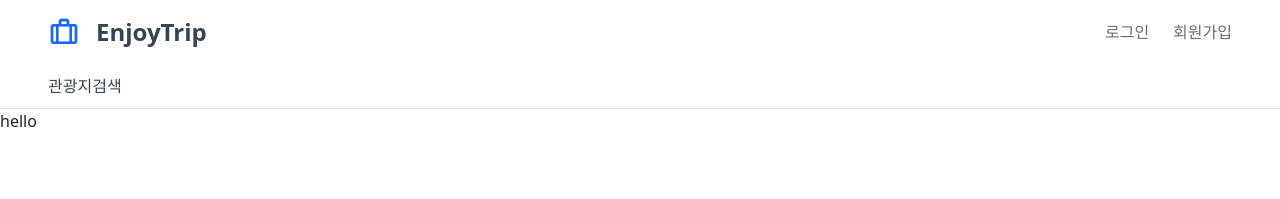
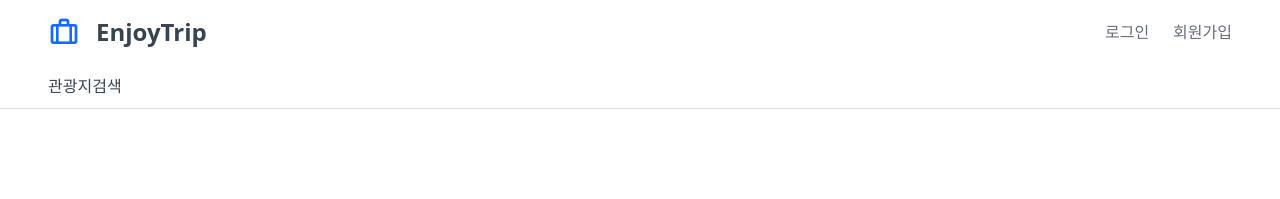
Before and after one commit to 11th-EnjoyTrip/Front-End, a Vue app: page / in a window 1280 px wide. Shown: the top 199 px of the page. Built offline with nearby package versions, Linux system fonts and the light colour scheme.

Commit message:
refactor: 모든 import 들의 경로 통일
@를 이용한 절대경로로 통일

```diff
--- a/src/App.vue
+++ b/src/App.vue
@@ -1,11 +1,9 @@
 <script setup>
 import { RouterView } from "vue-router";
-import NavComp from "./components/Nav/NavComp.vue";
-import "./assets/app.css";
+import "@/assets/app.css";
 </script>
 
 <template>
-    <NavComp />
     <RouterView />
 </template>
 
--- a/src/components/Nav/NavComp.vue
+++ b/src/components/Nav/NavComp.vue
@@ -1,6 +1,6 @@
 <script setup>
-import NavCompUpper from "./NavCompUpper.vue";
-import NavCompLower from "./NavCompLower.vue";
+import NavCompUpper from "@/components/Nav/NavCompUpper.vue";
+import NavCompLower from "@/components/Nav/NavCompLower.vue";
 </script>
 
 <template>
--- a/src/components/Nav/NavCompUpper.vue
+++ b/src/components/Nav/NavCompUpper.vue
@@ -1,7 +1,7 @@
 <script setup>
-import UpperLogo from "./UpperLogo.vue";
+import UpperLogo from "@/components/Nav/UpperLogo.vue";
 // import UpperSearch from "./UpperSearch.vue";
-import UpperItems from "./UpperItems.vue";
+import UpperItems from "@/components/Nav/UpperItems.vue";
 </script>
 
 <template>
--- a/src/views/HomeView.vue
+++ b/src/views/HomeView.vue
@@ -1,7 +1,9 @@
-<script setup></script>
+<script setup>
+import NavComp from "@/components/Nav/NavComp.vue";
+</script>
 
 <template>
-    <div>hello</div>
+    <NavComp />
 </template>
 
 <style scoped></style>
```
